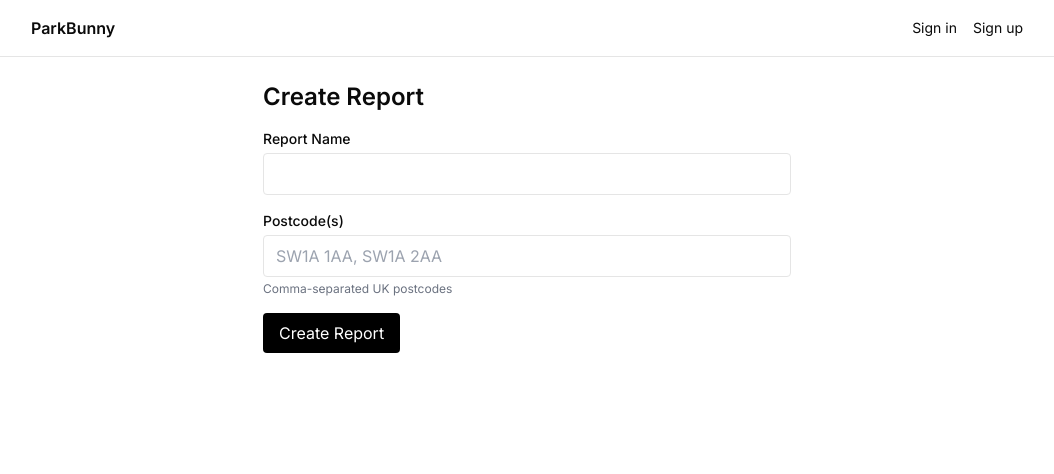
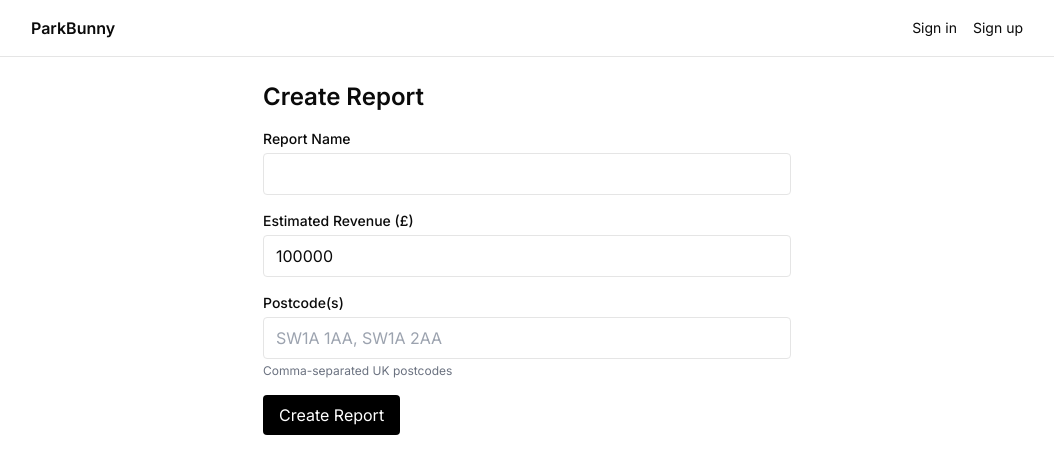
Before and after one commit to talentseek/pb-reports, a Next.js app in the folder parkbunny/: page /reports/new in a window 1280 px wide. Shown: the top 474 px of the page, without its empty margins (113-1167 px from the left). Built offline with nearby package versions, Linux system fonts and the light colour scheme; no server answers; sample sign-in values are in the browser's storage.

Commit message:
feat: add estimatedRevenue input (default £100k); store in Report.settings; use in calculation; update plan

```diff
--- a/parkbunny/src/app/api/reports/route.ts
+++ b/parkbunny/src/app/api/reports/route.ts
@@ -18,7 +18,7 @@ export async function POST(req: Request) {
   if (!userId) return new Response('Unauthorized', { status: 401 })
 
   const body = await req.json()
-  const { name, postcodes } = body as { name: string; postcodes: string[] | string }
+  const { name, postcodes, estimatedRevenue } = body as { name: string; postcodes: string[] | string; estimatedRevenue?: number }
   const postcodesStr = Array.isArray(postcodes) ? postcodes.join(',') : String(postcodes)
 
   // Ensure a user record exists
@@ -32,7 +32,7 @@ export async function POST(req: Request) {
     data: {
       name,
       postcodes: postcodesStr,
-      settings: {},
+      settings: { estimatedRevenue: typeof estimatedRevenue === 'number' ? estimatedRevenue : 100000 },
       userId: user.id,
       businesses: {
         create: mockBusinesses.map((b) => ({
--- a/parkbunny/src/app/reports/[id]/page.tsx
+++ b/parkbunny/src/app/reports/[id]/page.tsx
@@ -17,9 +17,10 @@ export default async function ReportViewPage({ params }: { params: { id: string
     notFound();
   }
 
+  const safeSettings = (report.settings && typeof report.settings === 'object') ? (report.settings as any) : {};
   const revenue = calculateRevenuePotential(
     (report.businesses ?? []).map((b: any) => ({ category: b.category as any })),
-    defaultSettings,
+    { ...defaultSettings, ...safeSettings },
   );
 
   return (
--- a/parkbunny/src/app/reports/new/page.tsx
+++ b/parkbunny/src/app/reports/new/page.tsx
@@ -5,6 +5,7 @@ import { validateUkPostcodes } from "@/lib/postcode";
 export default function NewReportPage() {
   const [name, setName] = useState("");
   const [postcodes, setPostcodes] = useState("");
+  const [estimatedRevenue, setEstimatedRevenue] = useState<number>(100000);
   const [loading, setLoading] = useState(false);
   const [error, setError] = useState<string | null>(null);
 
@@ -18,7 +19,7 @@ export default function NewReportPage() {
       const res = await fetch("/api/reports", {
         method: "POST",
         headers: { "Content-Type": "application/json" },
-        body: JSON.stringify({ name, postcodes: parsed.postcodes }),
+        body: JSON.stringify({ name, postcodes: parsed.postcodes, estimatedRevenue }),
       });
       if (!res.ok) throw new Error(await res.text());
       const report = await res.json();
@@ -40,6 +41,18 @@ export default function NewReportPage() {
             className="mt-1 w-full rounded border px-3 py-2"
             value={name}
             onChange={(e) => setName(e.target.value)}
+            required
+          />
+        </div>
+        <div>
+          <label className="block text-sm font-medium">Estimated Revenue (£)</label>
+          <input
+            className="mt-1 w-full rounded border px-3 py-2"
+            type="number"
+            min={0}
+            step={100}
+            value={estimatedRevenue}
+            onChange={(e) => setEstimatedRevenue(Number(e.target.value))}
             required
           />
         </div>
```
Also changed, not shown: parkbunny/src/lib/calculations.ts (+9 -7 lines), 1 other file (tests, documents, lock files or other folders).
